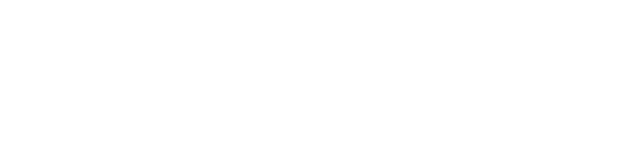
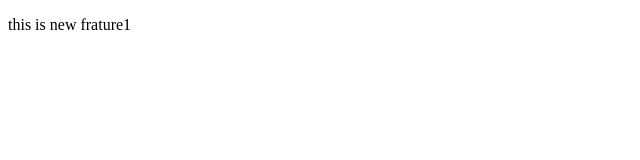
Before and after one commit to AnujR2428/local-repo, a plain HTML site: page index.html in a window 1280 px wide. Shown: the whole page, without its empty margins (0-640 px from the left). Drawn offline with Linux system fonts and the light colour scheme.

Commit message:
features added

```diff
--- a/index.html
+++ b/index.html
@@ -5,6 +5,6 @@
     <title>hello this my local repo</title>
 </head>
 <body>
-
+<P>this is new frature1</P>
 </body>
 </html>
```
